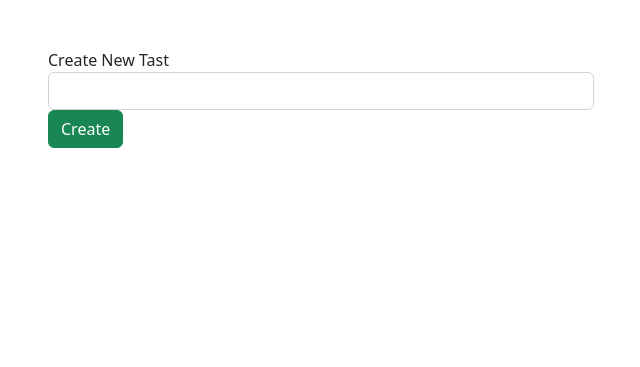
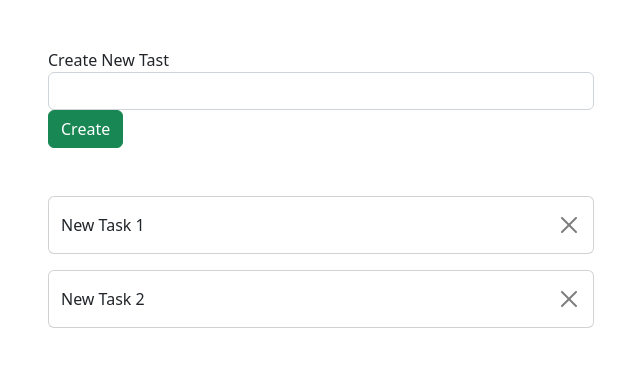
Before and after one commit to bbartling/flask-task-app, a Flask app: page / in a window 1280 px wide. Shown: the top 367 px of the page, without its empty margins (319-959 px from the left). Run offline with Flask 2, Linux system fonts and the light colour scheme; data comes from the database, SQL or seed files in the repository.

Commit message:
fixed strike through on completed items

```diff
--- a/static/main.js
+++ b/static/main.js
@@ -28,7 +28,7 @@ const TaskApp = {
             return response
         },
         async getTasks() {
-            const response = await this.sendRequest(window.location + 'get')
+            const response = await this.sendRequest(window.location, 'get')
             this.tasks = await response.json()
         },
         async createTask() {
--- a/templates/index.html
+++ b/templates/index.html
@@ -24,7 +24,7 @@
     <div class="mt-5">
         <div class="card mb-3" v-for="task, index in tasks" :key="index">
             <div class="card-body row justify-content-between px-4" @dblclick="completeTask(task)"
-                :class="{'complete': task.completed}">
+                :class="{'completed': task.completed}">
                 { task.title }
                 <button type="submit" class="btn-close" @click="deleteTask(task)"></button>
             </div>
```
